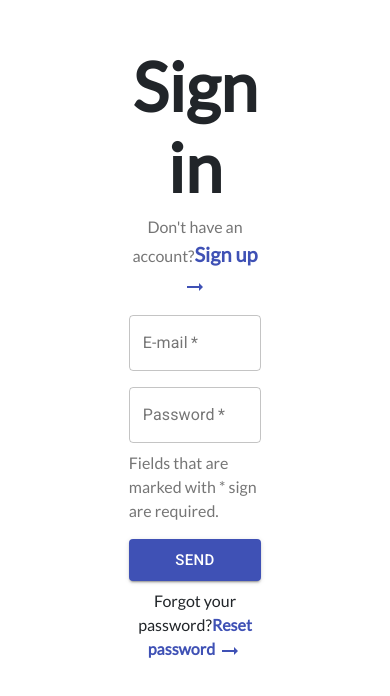
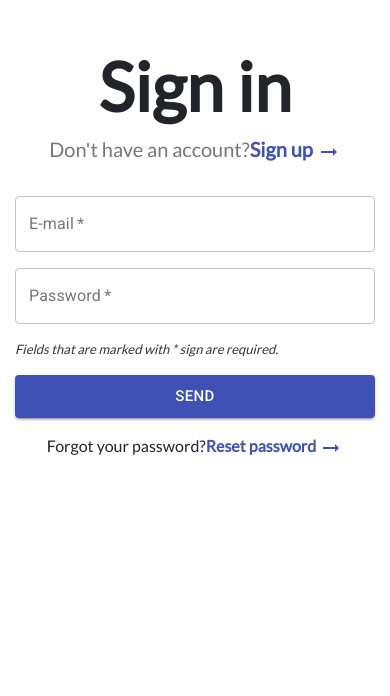
Before and after one commit to xamimran/Project-Management-System-Frontend-, a React (Create React App) app: page / in a window 390 px wide. Shown: the part 124-820 px from the top of the page. Built offline with nearby package versions, Linux system fonts and the light colour scheme.

Commit message:
Updated Signin Component

```diff
--- a/src/components/Signin/Signin.jsx
+++ b/src/components/Signin/Signin.jsx
@@ -8,57 +8,68 @@ import styles from "./Signin.module.css";
 export const Signin = () => {
   const [emailHelperText, setEmailHelperText] = useState("");
   const [passwordHelperText, setPasswordHelperText] = useState("");
-  let email = "";
-  let password = "";
+  const [email, setEmail] = useState("");
+  const [password, setPassword] = useState("");
 
   const submit = (e) => {
-    e.preventDefault();
-    console.log("Password : ", password, "Email :", email);
+    e.preventDefault(); // Prevent Form from submitting
 
+    // First Validating 'password' and 'email'
     validatePasswordLength(password);
     validateEmail(email);
 
     if (email !== "" && emailHelperText === "" && passwordHelperText === "") {
+      // Redirection Logic Comes Here
       console.log("Redirect");
     }
   };
 
   // Password Validator
   const validatePasswordLength = (pass) => {
-    password = pass;
+    setPassword(pass); // Updating 'password'
 
-    if (password.length === 0) {
+    // Empty Check
+    if (pass.length === 0) {
       setPasswordHelperText("Password is Required");
-    } else if (password.length < 8) {
+    }
+    // Length Check
+    else if (pass.length < 8) {
       setPasswordHelperText("Password is too short (minimum is 8 characters)");
-    } else {
+    }
+    // Password is Correct
+    else {
       setPasswordHelperText("");
     }
   };
 
   // Email Validator
   const validateEmail = (m) => {
-    email = m;
+    setEmail(m);
+    // Getting matched str
+    let matchedStr = m.match(
+      /[a-zA-Z0-9_.+-]+@[a-zA-Z]([a-zA-Z0-9]*[-.][a-zA-Z0-9]+)+/
+    );
 
-    if (email === "") {
+    // Empty Check
+    if (m === "") {
       setEmailHelperText("Email is required");
-    } else if (
-      /^[a-zA-Z0-9.!#$%&'*+/=?^_`{|}~-]+@[a-zA-Z0-9-]+(?:\.[a-zA-Z0-9-]+)*$/.test(
-        email
-      )
-    ) {
+    }
+    // Matching Check
+    else if (matchedStr && m === matchedStr[0]) {
       setEmailHelperText("");
-    } else {
+    }
+    // Valid E-mail
+    else {
       setEmailHelperText("Email is not a valid email");
     }
   };
 
   return (
-    <div className={`${styles.root} col-5 mx-auto`}>
+    <div className={`${styles.root} col-sm-8 col-md-5 mx-auto`}>
       <h1 className={styles.h1}>Sign in</h1>
       <p>
-        <span className={styles.greyColor}>Don't have an account?</span>
-        <a className={styles.a} style={{fontSize: "20px"}} >
+        <span className={styles.span1}>Don't have an account?</span>
+        <a className={styles.a1} href="/signup">
           Sign up <ArrowRightAltIcon />
         </a>
       </p>
@@ -73,7 +84,7 @@ export const Signin = () => {
           helperText={emailHelperText}
           onChange={(e) => validateEmail(e.target.value)}
           placeholder="E-mail"
-          className="mb-3"
+          className="mb-3 mt-3"
         />{" "}
         <br />
         <TextField
@@ -86,15 +97,16 @@ export const Signin = () => {
           helperText={passwordHelperText}
           onChange={(e) => validatePasswordLength(e.target.value)}
           placeholder="Password"
+          className="mb-2"
         />{" "}
         <br />
-        <p className={`${styles.leftAlign} ${styles.greyColor} pt-2`}>
+        <p className={`${styles.p1} pt-2`}>
           Fields that are marked with * sign are required.
         </p>
         <Button
           size="large"
           fullWidth
-          className={`${styles.button} mb-2`}
+          className={`${styles.submitButton} mb-3`}
           onClick={(e) => submit(e)}
           variant="contained"
         >
@@ -102,7 +114,7 @@ export const Signin = () => {
         </Button>
         <p>
           Forgot your password?
-          <a className={styles.a}>
+          <a className={styles.a2} href="/passwordReset">
             Reset password <ArrowRightAltIcon />{" "}
           </a>
         </p>
--- a/src/components/Signin/Signin.module.css
+++ b/src/components/Signin/Signin.module.css
@@ -1,33 +1,53 @@
-.button {
+/* Submit Button */
+.submitButton {
   background-color: var(--default-color) !important;
   color: white !important;
 }
 
+/* Root CSS */
 .root {
   text-align: center;
   margin-top: 20vh;
   font-family: "Lato", sans-serif;
 }
 
-.leftAlign {
-  text-align: left !important;
+/* Sign in */
+.h1 {
+  font-weight: bold;
+  font-size: 8vh;
 }
 
-.greyColor {
-    color: var(--grey-color);
+/* Don't have any account? */
+.span1 {
+  color: var(--grey-color);
+  font-size: 20px;
 }
 
-.a {
-    color: var(--default-color);
-    font-weight: bolder;
-    cursor: pointer;
+/* Sign up */
+.a1 {
+  color: var(--default-color);
+  font-weight: bolder;
+  cursor: pointer;
+  font-size: 20px;
 }
-
-.a:hover {
+.a1:hover {
   text-decoration: none;
 }
 
-.h1 {
-    font-weight: bold;
-    font-size: 8vh;
+/* Fields that are marked with * sign are required. */
+.p1 {
+  text-align: left !important;
+  color: #363434;
+  font-style: italic;
+  font-size: 13px;
 }
+
+/*  Reset password */
+.a2 {
+  color: var(--default-color);
+  font-weight: bolder;
+  cursor: pointer;
+}
+.a2:hover {
+  text-decoration: none;
+}
```
Also changed, not shown: 1 other file (tests, documents, lock files or other folders).
